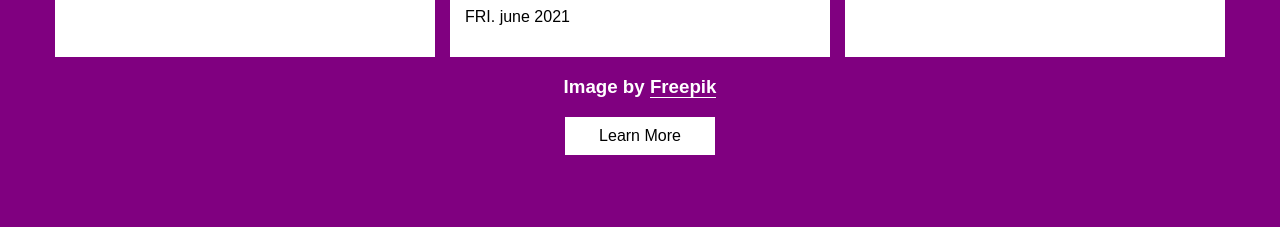
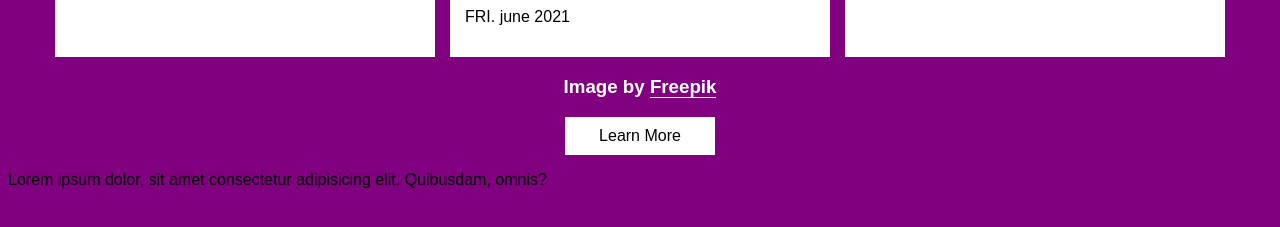
Before and after one commit to saxpsalmist/phoenix_media_pro_glory, a plain HTML site: page index.html in a window 1280 px wide. Shown: the part 421-648 px from the top of the page. Drawn offline with Linux system fonts and the light colour scheme.

Commit message:
added a new paragraph

```diff
--- a/index.html
+++ b/index.html
@@ -38,6 +38,9 @@
     </div>
     <h3>Image by <span>Freepik</span> </h3>
     <a href="#" class="btn">Learn More</a>
+    <div>
+        <p>Lorem ipsum dolor, sit amet consectetur adipisicing elit. Quibusdam, omnis?</p>
+    </div>
 
 </body>
 </html>
```
